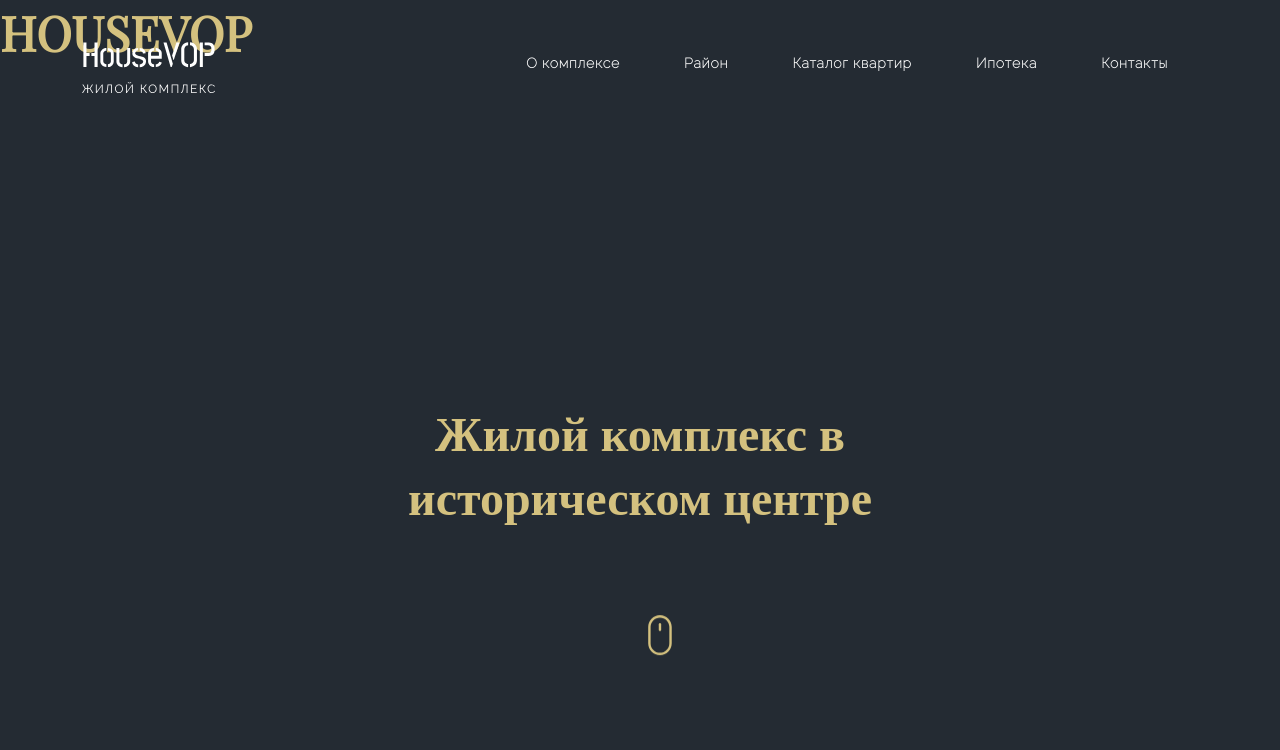
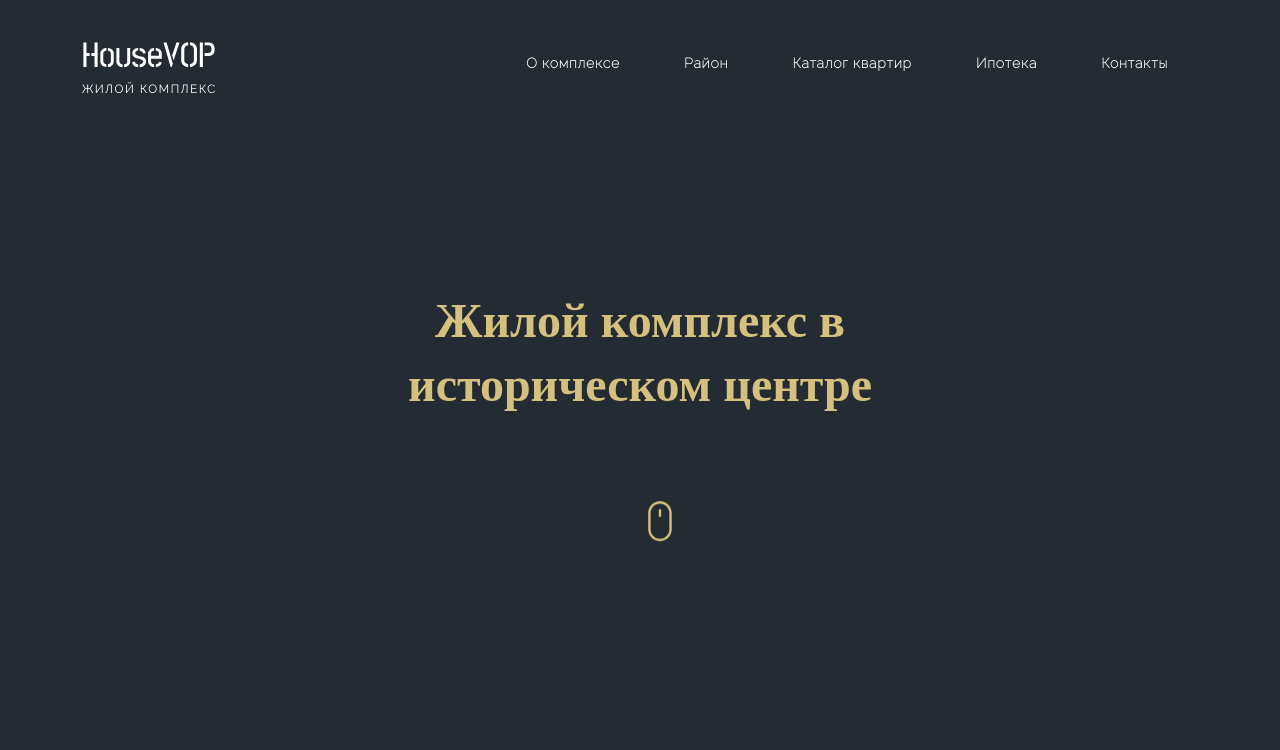
Before and after one commit to BrendonHeat/VopHouse, a plain HTML site: page index.html in a window 1280 px wide. Shown: the top 750 px of the page. Drawn offline with nearby package versions, Linux system fonts and the light colour scheme.

Commit message:
thirdcommit

```diff
--- a/index.html
+++ b/index.html
@@ -23,7 +23,7 @@
 </head>
 
 <body>
-    <h1>HOUSEVOP</h1>
+
     <!-- NavBar begins -->
     <nav class="navbar">
         <div class="container">
```
